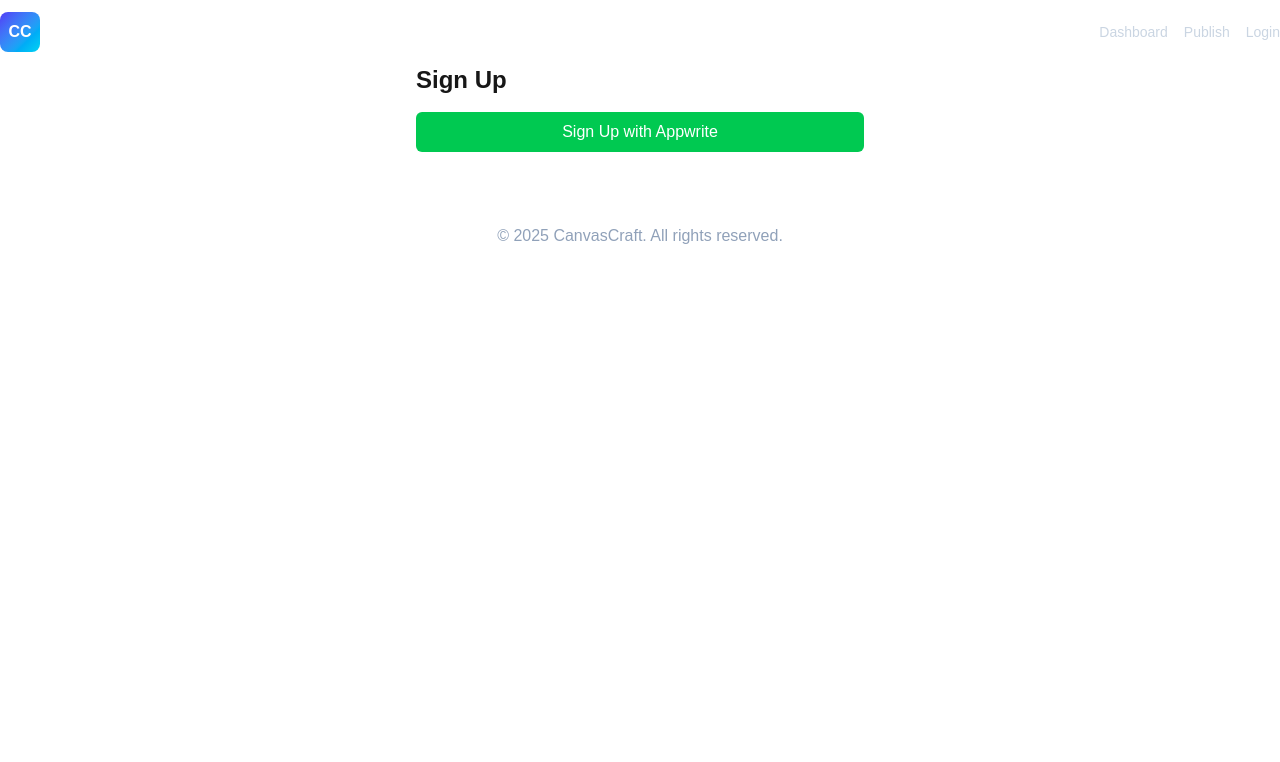
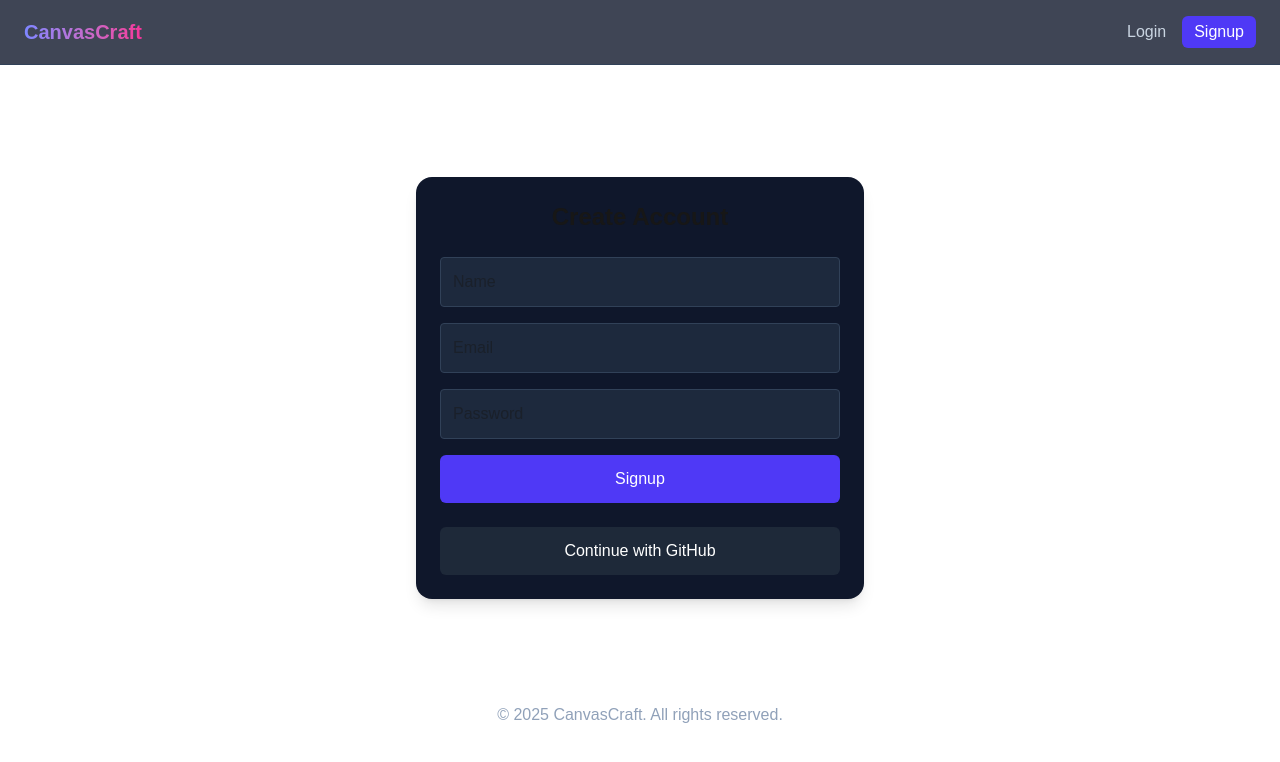
Before and after one commit to ArhanAnsari/CanvasCraft, a Next.js app: page /signup in a window 1280 px wide. Shown: the top 762 px of the page. Built offline with nearby package versions, Linux system fonts and the light colour scheme; no server answers.

Commit message:
feat: Enhance authentication flow with login and signup forms, integrate GitHub login, and improve user context management

```diff
--- a/app/(auth)/login/page.tsx
+++ b/app/(auth)/login/page.tsx
@@ -1,19 +1,68 @@
-// app/(auth)/login/page.tsx
 "use client";
+
+import { useState } from "react";
 import { useAuth } from "@/lib/useAuth";
+import { useRouter } from "next/navigation";
 
 export default function LoginPage() {
-  const { login } = useAuth();
+  const { login, loginWithGithub } = useAuth();
+  const router = useRouter();
+
+  const [email, setEmail] = useState("");
+  const [password, setPassword] = useState("");
+  const [error, setError] = useState<string | null>(null);
+  const [loading, setLoading] = useState(false);
+
+  const handleSubmit = async (e: React.FormEvent) => {
+    e.preventDefault();
+    setLoading(true);
+    setError(null);
+    try {
+      await login(email, password);
+      router.push("/dashboard");
+    } catch (err: any) {
+      setError(err.message || "Login failed");
+    } finally {
+      setLoading(false);
+    }
+  };
 
   return (
-    <div className="flex flex-col gap-4 max-w-md mx-auto">
-      <h1 className="text-2xl font-bold">Login</h1>
-      <button
-        onClick={login}
-        className="bg-blue-500 text-white px-4 py-2 rounded-md"
-      >
-        Login with Appwrite
-      </button>
+    <div className="max-w-md mx-auto mt-20 bg-slate-900 p-6 rounded-2xl shadow-lg">
+      <h1 className="text-2xl font-bold mb-6 text-center">Login</h1>
+      <form onSubmit={handleSubmit} className="space-y-4">
+        <input
+          type="email"
+          placeholder="Email"
+          value={email}
+          onChange={(e) => setEmail(e.target.value)}
+          className="w-full p-3 rounded bg-slate-800 border border-slate-700 focus:outline-none focus:ring-2 focus:ring-indigo-500"
+        />
+        <input
+          type="password"
+          placeholder="Password"
+          value={password}
+          onChange={(e) => setPassword(e.target.value)}
+          className="w-full p-3 rounded bg-slate-800 border border-slate-700 focus:outline-none focus:ring-2 focus:ring-indigo-500"
+        />
+        {error && <p className="text-red-500 text-sm">{error}</p>}
+        <button
+          type="submit"
+          disabled={loading}
+          className="w-full bg-indigo-600 hover:bg-indigo-500 text-white py-3 rounded-md"
+        >
+          {loading ? "Logging in..." : "Login"}
+        </button>
+      </form>
+
+      <div className="mt-6 text-center">
+        <button
+          onClick={loginWithGithub}
+          className="w-full bg-gray-800 hover:bg-gray-700 text-white py-3 rounded-md"
+        >
+          Continue with GitHub
+        </button>
+      </div>
     </div>
   );
 }
--- a/app/(auth)/signup/page.tsx
+++ b/app/(auth)/signup/page.tsx
@@ -1,18 +1,76 @@
 "use client";
+
+import { useState } from "react";
 import { useAuth } from "@/lib/useAuth";
+import { useRouter } from "next/navigation";
 
 export default function SignupPage() {
   const { signup } = useAuth();
+  const { loginWithGithub } = useAuth();
+  const router = useRouter();
+
+  const [email, setEmail] = useState("");
+  const [password, setPassword] = useState("");
+  const [name, setName] = useState("");
+  const [error, setError] = useState<string | null>(null);
+  const [loading, setLoading] = useState(false);
+
+  const handleSubmit = async (e: React.FormEvent) => {
+    e.preventDefault();
+    setLoading(true);
+    setError(null);
+    try {
+      await signup(email, password, name);
+      router.push("/dashboard");
+    } catch (err: any) {
+      setError(err.message || "Signup failed");
+    } finally {
+      setLoading(false);
+    }
+  };
 
   return (
-    <div className="flex flex-col gap-4 max-w-md mx-auto">
-      <h1 className="text-2xl font-bold">Sign Up</h1>
-      <button
-        onClick={signup}
-        className="bg-green-500 text-white px-4 py-2 rounded-md"
-      >
-        Sign Up with Appwrite
-      </button>
+    <div className="max-w-md mx-auto mt-20 bg-slate-900 p-6 rounded-2xl shadow-lg">
+      <h1 className="text-2xl font-bold mb-6 text-center">Create Account</h1>
+      <form onSubmit={handleSubmit} className="space-y-4">
+        <input
+          type="text"
+          placeholder="Name"
+          value={name}
+          onChange={(e) => setName(e.target.value)}
+          className="w-full p-3 rounded bg-slate-800 border border-slate-700 focus:outline-none focus:ring-2 focus:ring-indigo-500"
+        />
+        <input
+          type="email"
+          placeholder="Email"
+          value={email}
+          onChange={(e) => setEmail(e.target.value)}
+          className="w-full p-3 rounded bg-slate-800 border border-slate-700 focus:outline-none focus:ring-2 focus:ring-indigo-500"
+        />
+        <input
+          type="password"
+          placeholder="Password"
+          value={password}
+          onChange={(e) => setPassword(e.target.value)}
+          className="w-full p-3 rounded bg-slate-800 border border-slate-700 focus:outline-none focus:ring-2 focus:ring-indigo-500"
+        />
+        {error && <p className="text-red-500 text-sm">{error}</p>}
+        <button
+          type="submit"
+          disabled={loading}
+          className="w-full bg-indigo-600 hover:bg-indigo-500 text-white py-3 rounded-md"
+        >
+          {loading ? "Signing up..." : "Signup"}
+        </button>
+      </form>
+      <div className="mt-6 text-center">
+        <button
+          onClick={loginWithGithub}
+          className="w-full bg-gray-800 hover:bg-gray-700 text-white py-3 rounded-md"
+        >
+          Continue with GitHub
+        </button>
+      </div>
     </div>
   );
 }
--- a/app/layout.tsx
+++ b/app/layout.tsx
@@ -1,15 +1,23 @@
+// app/layout.tsx
 import "./styles/globals.css";
 import Navbar from "@/components/Navbar";
 import Footer from "@/components/Footer";
-import { ReactNode } from "react";
+import { AuthProvider } from "@/lib/useAuth";
 
-export default function RootLayout({ children }:{ children: ReactNode }){
+export const metadata = {
+  title: "CanvasCraft",
+  description: "Collaborative AI-powered site builder",
+};
+
+export default function RootLayout({ children }: { children: React.ReactNode }) {
   return (
     <html lang="en">
-      <body>
-        <Navbar />
-        <main className="container">{children}</main>
-        <Footer />
+      <body className="bg-slate-950 text-slate-100">
+        <AuthProvider>
+          <Navbar />
+          <main className="container mx-auto px-6 py-8">{children}</main>
+          <Footer />
+        </AuthProvider>
       </body>
     </html>
   );
--- a/components/Navbar.tsx
+++ b/components/Navbar.tsx
@@ -1,23 +1,34 @@
-'use client';
+"use client";
+
 import Link from "next/link";
-import { usePathname } from "next/navigation";
-import { motion } from "framer-motion";
+import { useAuth } from "@/lib/useAuth";
 
-export default function Navbar(){
-  const path = usePathname();
+export default function Navbar() {
+  const { user, logout } = useAuth();
+
   return (
-    <motion.header initial={{y:-20,opacity:0}} animate={{y:0,opacity:1}} className="py-3">
-      <div className="container flex items-center justify-between">
-        <Link href="/" className="flex items-center gap-3">
-          <div className="w-10 h-10 rounded-lg bg-gradient-to-br from-indigo-600 to-cyan-400 flex items-center justify-center font-bold text-white">CC</div>
-          <div className="text-white font-semibold text-lg">CanvasCraft</div>
-        </Link>
-        <nav className="flex items-center gap-4">
-          <Link href="/dashboard" className={`text-sm ${path.startsWith('/dashboard')? 'text-white' : 'text-slate-300'}`}>Dashboard</Link>
-          <Link href="/publish" className={`text-sm ${path.startsWith('/publish')? 'text-white' : 'text-slate-300'}`}>Publish</Link>
-          <Link href="/login" className="text-sm text-slate-300">Login</Link>
-        </nav>
+    <nav className="flex justify-between items-center px-6 py-4 bg-slate-900/80 backdrop-blur border-b border-slate-700">
+      <Link href="/" className="text-xl font-bold bg-gradient-to-r from-indigo-400 to-pink-500 bg-clip-text text-transparent">
+        CanvasCraft
+      </Link>
+      <div className="flex gap-4 items-center">
+        {!user ? (
+          <>
+            <Link href="/login" className="text-slate-300 hover:text-white">Login</Link>
+            <Link href="/signup" className="px-3 py-1 rounded-md bg-indigo-600 hover:bg-indigo-500 text-white">Signup</Link>
+          </>
+        ) : (
+          <>
+            <Link href="/dashboard" className="text-slate-300 hover:text-white">Dashboard</Link>
+            <button
+              onClick={logout}
+              className="px-3 py-1 rounded-md bg-red-500 hover:bg-red-400 text-white"
+            >
+              Logout
+            </button>
+          </>
+        )}
       </div>
-    </motion.header>
+    </nav>
   );
 }
--- /dev/null
+++ b/lib/getBaseUrl.ts
@@ -0,0 +1,10 @@
+const getBaseUrl = () =>
+  process.env.NODE_ENV === "development"
+    ? `https://http://localhost:3000/`
+    : `https://${process.env.VERCEL_PROJECT_PRODUCTION_URL}`;
+
+  process.env.NODE_ENV === "production"
+  ? `https://https://canvascraft-ten.vercel.app/`
+  : `https://${process.env.VERCEL_PROJECT_PRODUCTION_URL}`;
+
+export default getBaseUrl;
--- a/lib/useAuth.tsx
+++ b/lib/useAuth.tsx
@@ -1,16 +1,79 @@
-'use client';
-import { useEffect, useState } from "react";
+"use client";
+
+import { createContext, useContext, useEffect, useState } from "react";
 import { account } from "./appwrite";
+import { ID } from "appwrite";
+import getBaseUrl from "./getBaseUrl";
 
-export function useAuth(){
-  const [user, setUser] = useState<any | null>(null);
+interface User {
+  $id: string;
+  email: string;
+  name?: string;
+}
+
+interface AuthContextType {
+  user: User | null;
+  loading: boolean;
+  signup: (email: string, password: string, name?: string) => Promise<void>;
+  login: (email: string, password: string) => Promise<void>;
+  loginWithGithub: () => Promise<void>;
+  logout: () => Promise<void>;
+}
+
+const AuthContext = createContext<AuthContextType | undefined>(undefined);
+
+export function AuthProvider({ children }: { children: React.ReactNode }) {
+  const [user, setUser] = useState<User | null>(null);
   const [loading, setLoading] = useState(true);
 
-  useEffect(()=>{
-    account.get().then(u=>{ setUser(u); setLoading(false); }).catch(()=>{ setUser(null); setLoading(false); });
-  },[]);
+  const fetchUser = async () => {
+    try {
+      const res = await account.get();
+      setUser(res);
+    } catch {
+      setUser(null);
+    } finally {
+      setLoading(false);
+    }
+  };
 
-  const signOut = async ()=>{ try{ await account.deleteSession("current"); setUser(null); } catch(e){ console.error(e); } };
+  useEffect(() => {
+    fetchUser();
+  }, []);
 
-  return { user, loading, signOut, account };
+  const signup = async (email: string, password: string, name?: string) => {
+    await account.create(ID.unique(), email, password, name);
+    await login(email, password); // auto-login
+  };
+
+  const login = async (email: string, password: string) => {
+    await account.createEmailPasswordSession(email, password);
+    await fetchUser();
+  };
+
+  const loginWithGithub = async () => {
+    // redirect-based OAuth login
+    account.createOAuth2Session(
+      "github",
+      `${getBaseUrl()}/dashboard`, // success redirect
+      `${getBaseUrl()}/login`      // failure redirect
+    );
+  };
+
+  const logout = async () => {
+    await account.deleteSession("current");
+    setUser(null);
+  };
+
+  return (
+    <AuthContext.Provider value={{ user, loading, signup, login, loginWithGithub, logout }}>
+      {children}
+    </AuthContext.Provider>
+  );
 }
+
+export function useAuth() {
+  const ctx = useContext(AuthContext);
+  if (!ctx) throw new Error("useAuth must be used within AuthProvider");
+  return ctx;
+}
```
Also changed, not shown: components/CanvasEditor/Toolbar.tsx (+46 -5 lines).
